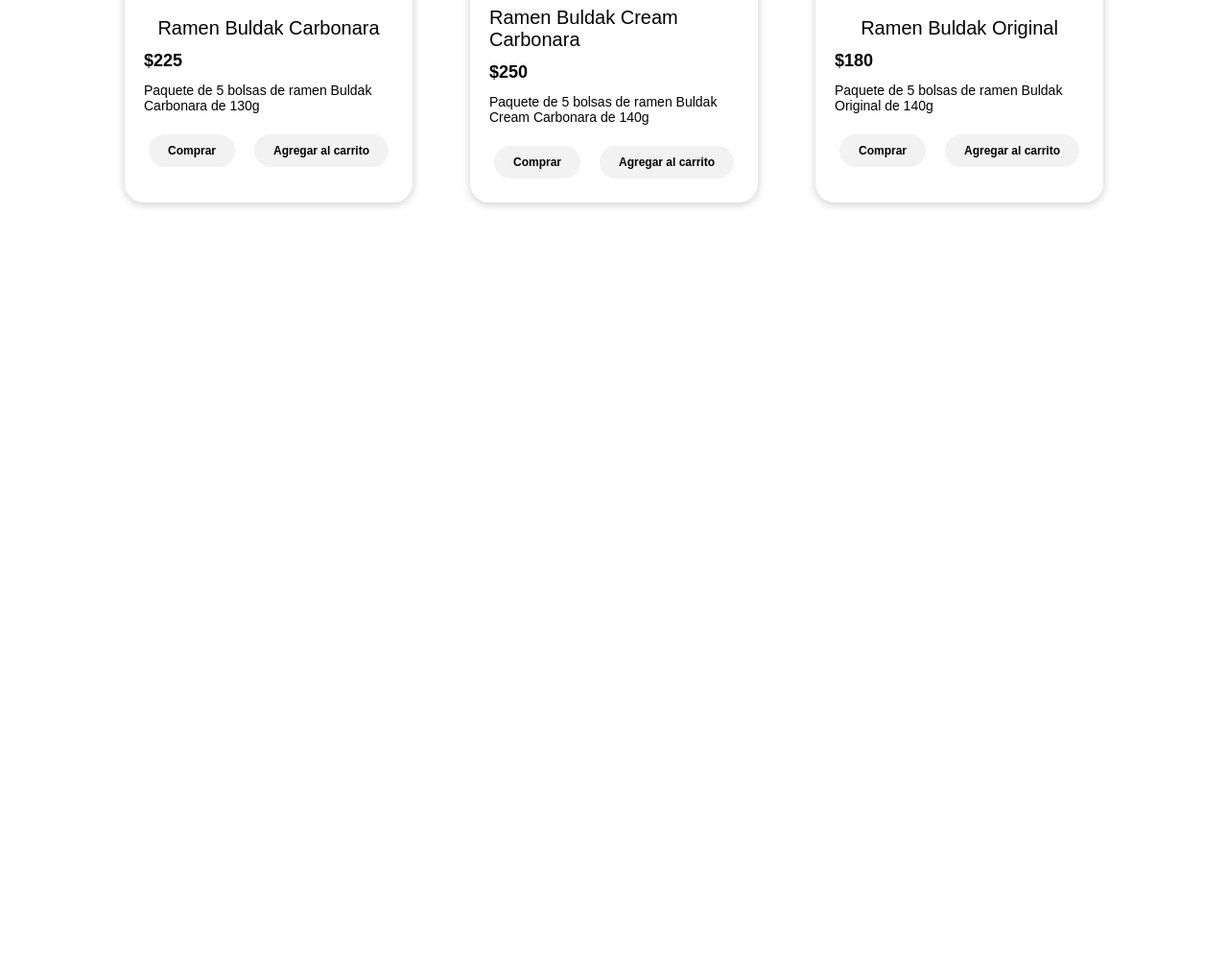
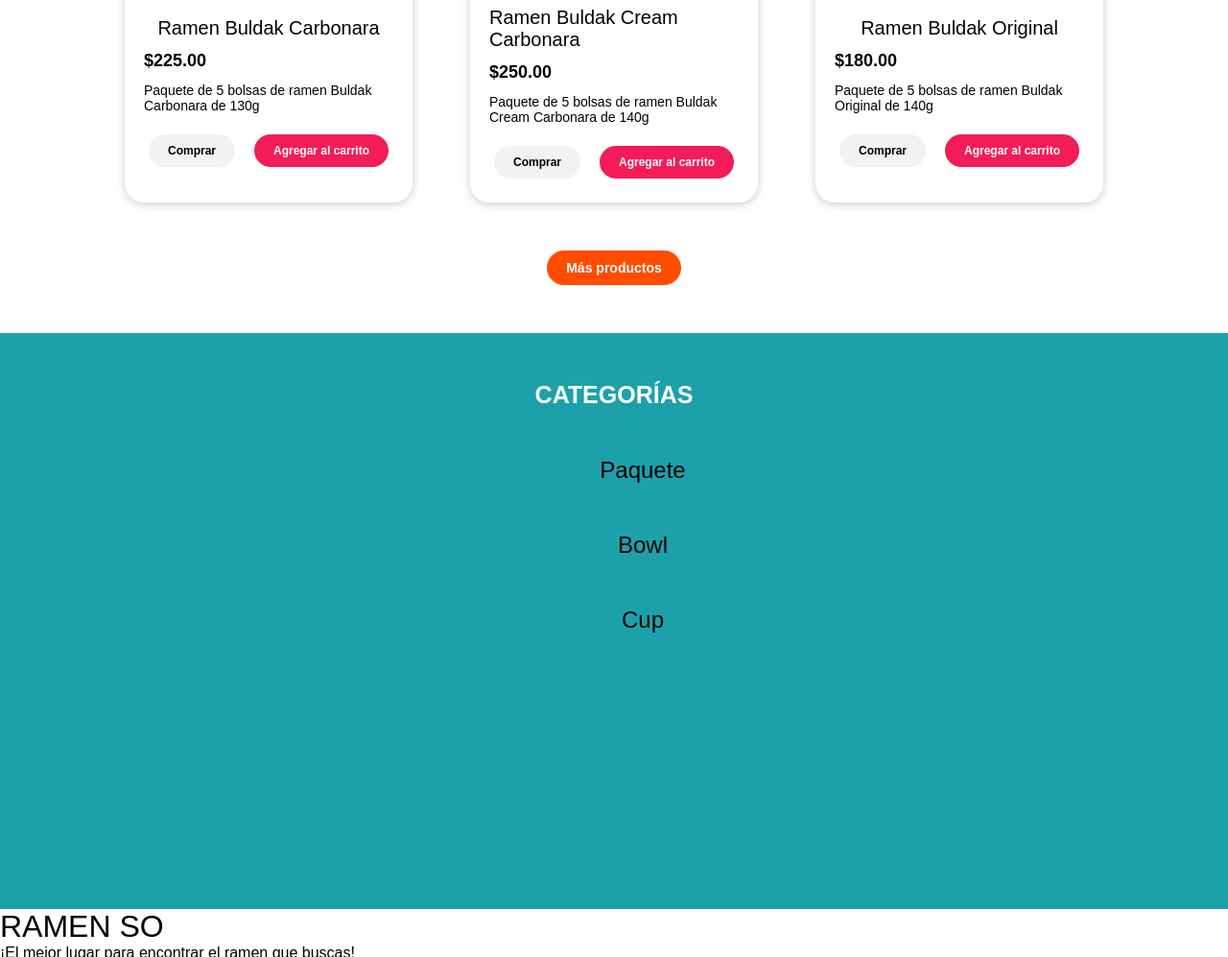
Before and after one commit to Robbor1/ProyRamenSon, a plain HTML site: page index.html in a window 1280 px wide. Shown: the part 920-1917 px from the top of the page at 96% size. Before the commit the page ends 1181 px from the top, so only its background shows below. Drawn offline with nearby package versions, Linux system fonts and the light colour scheme.

Commit message:
boton mas productos e incio de section categorias

```diff
--- a/index.html
+++ b/index.html
@@ -71,9 +71,9 @@
         <div class="destacados-container">
             <div class="card-item">
                 <img src="img/pack/buldak-multi-carbonara.png" alt="Ramen 1">
-                <h2>Ramen Buldak Carbonara</h2>
+                <a href="#"><h2>Ramen Buldak Carbonara</h2></a>
                 <div class="item-description">
-                    <p id="precio">$225</p>
+                    <p id="precio">$225.00</p>
                     <p>Paquete de 5 bolsas de ramen Buldak Carbonara de 130g</p>
                 </div>
                 <div class="btn-container">
@@ -83,9 +83,9 @@
             </div>
             <div class="card-item">
                 <img src="img/pack/buldak-multi-cream-carbonara.png" alt="Ramen 1">
-                <h2>Ramen Buldak Cream Carbonara</h2>
+                <a href="#"><h2>Ramen Buldak Cream Carbonara</h2></a>
                 <div class="item-description">
-                    <p id="precio">$250</p>
+                    <p id="precio">$250.00</p>
                     <p>Paquete de 5 bolsas de ramen Buldak Cream Carbonara de 140g</p>
                 </div>
                 <div class="btn-container">
@@ -95,9 +95,9 @@
             </div>
             <div class="card-item">
                 <img src="img/pack/buldak-multi-original.png" alt="Ramen 1">
-                <h2>Ramen Buldak Original</h2>
+                <a href="#"><h2>Ramen Buldak Original</h2></a>
                 <div class="item-description">
-                    <p id="precio">$180</p>
+                    <p id="precio">$180.00</p>
                     <p>Paquete de 5 bolsas de ramen Buldak Original de 140g</p>
                 </div>
                 <div class="btn-container">
@@ -105,8 +105,46 @@
                     <button class="btnCarrito">Agregar al carrito</button>
                 </div>
             </div>
+
+        </div>
+        <a href="#"><button class="btn-masProductos">Más productos</button></a>
+    </section>
+
+    <section class="categorias">
+        <h1 class="tittle"> CATEGORÍAS</h1>
+        <div class="categorias-container">
+            <div class="category-bubble">
+
+            </div>
+            <h2>Paquete</h2>
+        </div>
+        <div class="categorias-container">
+            <div class="category-bubble">
+
+            </div>
+            <h2>Bowl</h2>
+        </div>
+        <div class="categorias-container">
+            <div class="category-bubble">
+
+            </div>
+            <h2>Cup</h2>
         </div>
     </section>
+
+    <footer>
+        <div class="footer-container">
+            <div class="footer-text">
+                <h1>RAMEN SO</h1>
+                <p>¡El mejor lugar para encontrar el ramen que buscas!</p>
+            </div>
+            <div class="social-media">
+                <a href="#"><i class='bx bxl-facebook-circle'></i></a>
+                <a href="#"><i class='bx bxl-instagram-alt'></i></a>
+                <a href="#"><i class='bx bxl-twitter'></i></a>
+            </div>
+        </div>
+    </footer>
 
 
 </body>
--- a/styles.css
+++ b/styles.css
@@ -13,6 +13,7 @@
     --color-pink: #f21c57;
     ---color-pink-light: #f6a6b8;
     --color-yellow-orange: #f6d500;
+    --color-orange: #FF4C00;
     --color-aqua: #1ca1ab;
     --color-white-base: #f2f2f2;
     --color-white-hover: #b4b4b4;
@@ -231,14 +232,31 @@
 #ramen {
     font-size: 100px;
     color: #ca335f;
+    transition: all 0.3s ease;
 }
+#ramen:hover {
+    color: #ff1f5e;
+    transition: all 0.3s ease;
+}
+
 #son {
     font-size: 100px;
     color: #caa12d;
+    transition: all 0.3s ease;
 }
+#son:hover {
+    color: #f6d500;
+    transition: all 0.3s ease;
+}
+
 #n {
     font-size: 100px;
     color: #be420c;
+    transition: all 0.3s ease;
+}
+#n:hover {
+    color: #ff5810;
+    transition: all 0.3s ease;
 }
 
 .btnInfo {
@@ -252,16 +270,41 @@
 .btnInfo:hover {
     background-color: rgb(255, 255, 255);
     border: 1px solid rgba(0,0, 0, 1);
+    transition: all 0.3s ease;
+    box-shadow: 0px 2px 10px rgba(0, 0, 0, 0.2);
 }
 
 /*  */
 
+.destacados {
+    display: flex;
+    flex-direction: column;
+    align-items: center;
+    padding: 50px 0;
+}
+
 .destacados h1.tittle {
     text-align: center;
-    padding: 50px 0;
+    padding-bottom: 50px;
     font-size: 25px;
     font-weight: 600;
     color: var(--color-aqua);
+}
+
+button.btn-masProductos {
+    background-color: var(--color-orange);
+    color: var(--color-white);
+    border: none;
+    border-radius: 20px;
+    padding: 10px 20px;
+    transition: all 0.3s ease;
+}
+
+button.btn-masProductos:hover {
+    color: var(--color-black);
+    cursor: pointer;
+    transition: all 0.3s ease;
+    box-shadow: 0px 2px 10px rgba(0, 0, 0, 0.2);
 }
 
 .destacados-container {
@@ -296,13 +339,18 @@
 
 .card-item img:hover {
     transform: scale(1.05);
-    filter: drop-shadow(1px  1px 20px rgba(0, 0, 0, 0.4));
+    filter: drop-shadow(1px  1px 20px rgba(0, 0, 0, 0.3));
     transition: all 0.3s ease;
 }
 
 .card-item h2 {
     font-size: 20px;
     color: var(--color-black);
+}
+
+.card-item h2:hover {
+    color: var(--color-aqua);
+    transition: all 0.3s ease;
 }
 
 .card-item .item-description p {
@@ -332,9 +380,44 @@
     border: none;
 }
 
+.btn-container button.btnCarrito {
+    background-color: var(--color-pink);
+    color: var(--color-white);
+}
+
 .btn-container button:hover {
-    background-color: var(--color-white-hover);
+    background-color: var(--color-white);
     box-shadow: 0px 2px 10px rgba(0, 0, 0, 0.2);
     cursor: pointer;
     transition: all 0.3s ease;
 }
+
+.btn-container button.btnCarrito:hover {
+    background-color: var(--color-yellow-orange);
+    color: var(--color-black);
+    transition: all 0.3s ease;
+}
+
+/*  */
+
+.categorias {
+    background-color: var(--color-aqua);
+    height: 600px;
+    padding: 50px 0;
+}
+
+.categorias h1.tittle {
+    text-align: center;
+    font-size: 25px;
+    font-weight: 600;
+    color: var(--color-white);
+}
+
+.categorias-container {
+    display: flex;
+    justify-content: center;
+    align-items: center;
+    flex-wrap: wrap;
+    gap: 60px;
+    padding-top: 50px;
+}
```
